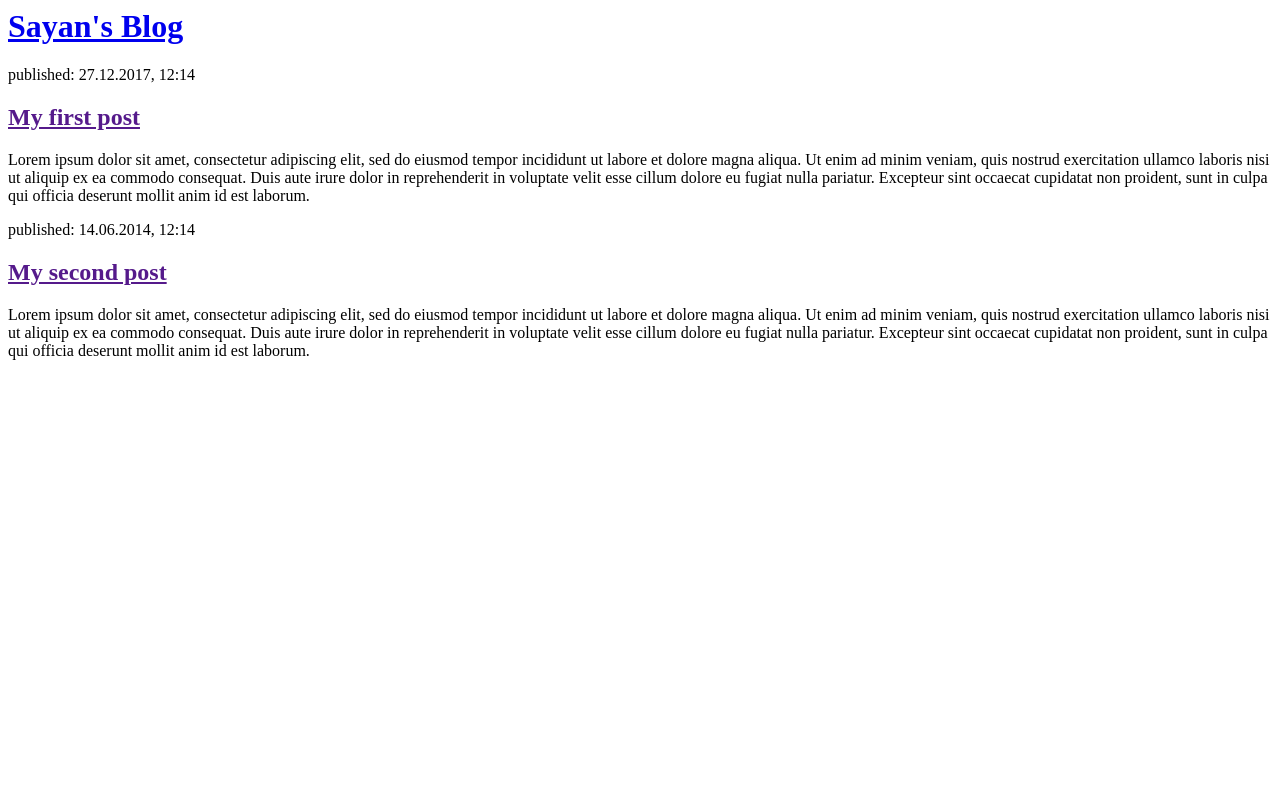
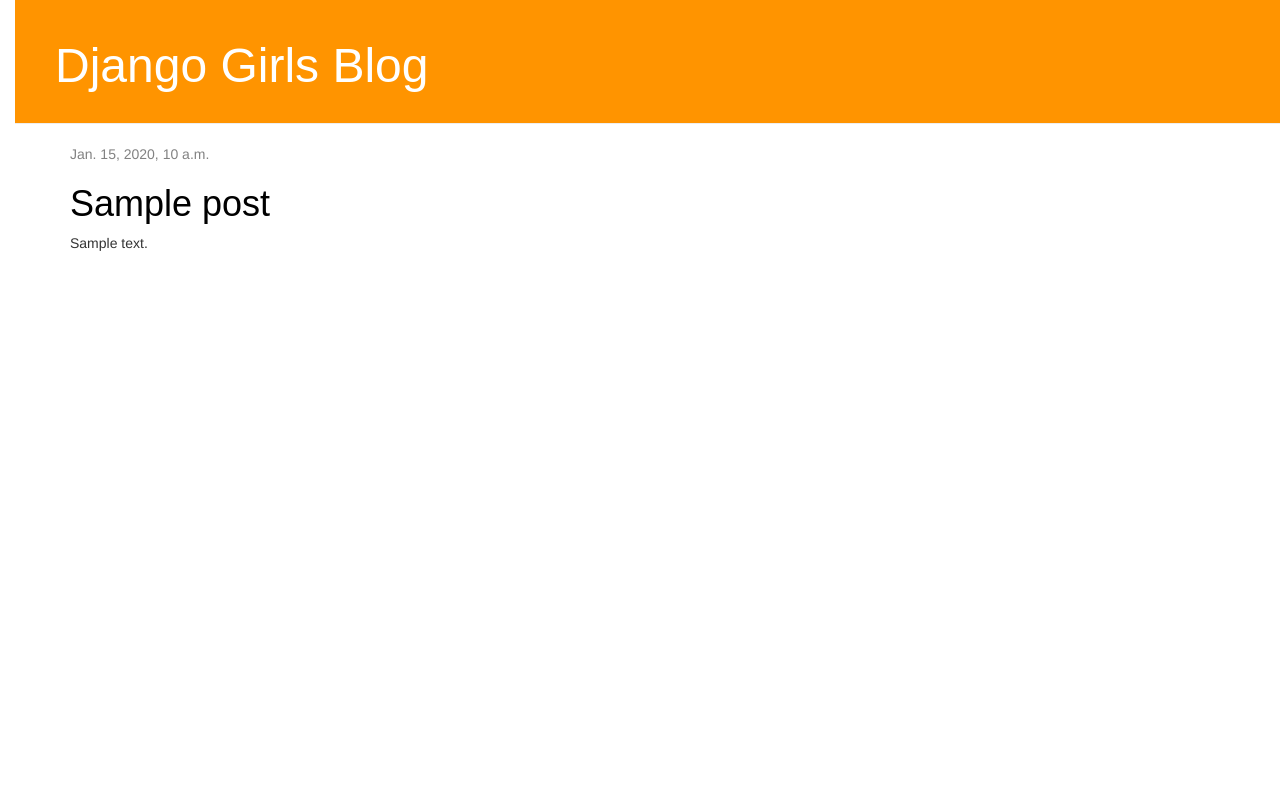
Before and after one commit to Sayan-11/my-first-blog, a Django app: template blog/templates/blog/post_list.html in a window 1280 px wide. Run offline with Django 3.2, Linux system fonts and the light colour scheme; the template is opened without the code that fills it: most values are stand-ins (such as "Sample title", 1, 10 or a date in 2020); some libraries are stand-ins or nearby versions.

Commit message:
Added view and template

```diff
--- /dev/null
+++ b/blog/static/css/blog.css
@@ -0,0 +1,53 @@
+h1 a {
+    color:  #FCA205;
+    font-family: 'Arial';
+}
+body {
+    padding-left: 15px;
+}
+.page-header {
+    background-color: #ff9400;
+    margin-top: 0;
+    padding: 20px 20px 20px 40px;
+}
+
+.page-header h1, .page-header h1 a, .page-header h1 a:visited, .page-header h1 a:active {
+    color: #ffffff;
+    font-size: 36pt;
+    text-decoration: none;
+}
+
+.content {
+    margin-left: 40px;
+}
+
+h1, h2, h3, h4 {
+    font-family: 'Lobster', cursive;
+}
+
+.date {
+    color: #828282;
+}
+
+.save {
+    float: right;
+}
+
+.post-form textarea, .post-form input {
+    width: 100%;
+}
+
+.top-menu, .top-menu:hover, .top-menu:visited {
+    color: #ffffff;
+    float: right;
+    font-size: 26pt;
+    margin-right: 20px;
+}
+
+.post {
+    margin-bottom: 70px;
+}
+
+.post h1 a, .post h1 a:visited {
+    color: #000000;
+}
--- /dev/null
+++ b/blog/templates/blog/base.html
@@ -0,0 +1,23 @@
+{% load staticfiles %}
+<html>
+    <head>
+        <link rel="stylesheet" href="//maxcdn.bootstrapcdn.com/bootstrap/3.2.0/css/bootstrap.min.css">
+<link rel="stylesheet" href="//maxcdn.bootstrapcdn.com/bootstrap/3.2.0/css/bootstrap-theme.min.css">
+        <link rel="stylesheet" href="{% static 'css/blog.css' %}">
+        <link href="//fonts.googleapis.com/css?family=Lobster&subset=latin,latin-ext" rel="stylesheet" type="text/css">
+        <title>Sayan's Blog</title>
+    </head>
+    <body>
+         <div class="page-header">
+        <h1><a href="/">Django Girls Blog</a></h1>
+    </div>
+    <div class="content container">
+        <div class="row">
+            <div class="col-md-8">
+            {% block content %}
+            {% endblock %}
+            </div>
+        </div>
+    </div>
+    </body>
+</html>
--- a/blog/templates/blog/post_list.html
+++ b/blog/templates/blog/post_list.html
@@ -1,22 +1,12 @@
-<html>
-    <head>
-        <title>Sayan's Blog</title>
-    </head>
-    <body>
-        <div>
-            <h1><a href="/">Sayan's Blog</a></h1>
-        </div>
-
-        <div>
-            <p>published: 27.12.2017, 12:14</p>
-            <h2><a href="">My first post</a></h2>
-            <p>Lorem ipsum dolor sit amet, consectetur adipiscing elit, sed do eiusmod tempor incididunt ut labore et dolore magna aliqua. Ut enim ad minim veniam, quis nostrud exercitation ullamco laboris nisi ut aliquip ex ea commodo consequat. Duis aute irure dolor in reprehenderit in voluptate velit esse cillum dolore eu fugiat nulla pariatur. Excepteur sint occaecat cupidatat non proident, sunt in culpa qui officia deserunt mollit anim id est laborum.</p>
-        </div>
-
-        <div>
-            <p>published: 14.06.2014, 12:14</p>
-            <h2><a href="">My second post</a></h2>
-            <p>Lorem ipsum dolor sit amet, consectetur adipiscing elit, sed do eiusmod tempor incididunt ut labore et dolore magna aliqua. Ut enim ad minim veniam, quis nostrud exercitation ullamco laboris nisi ut aliquip ex ea commodo consequat. Duis aute irure dolor in reprehenderit in voluptate velit esse cillum dolore eu fugiat nulla pariatur. Excepteur sint occaecat cupidatat non proident, sunt in culpa qui officia deserunt mollit anim id est laborum.</p>
-        </div>
-    </body>
-</html>
+{% extends 'blog/base.html' %}
+{% block content %}
+                {% for post in posts %}
+                    <div class="post">
+                        <div class="date">
+                            {{ post.published_date }}
+                        </div>
+                        <h1><a href="{% url 'post_detail' pk=post.pk %}">{{ post.title }}</a></h1>
+                        <p>{{ post.text|linebreaksbr }}</p>
+                    </div>
+                {% endfor %}
+{% endblock %}
--- a/blog/urls.py
+++ b/blog/urls.py
@@ -2,4 +2,5 @@
 from . import views
 urlpatterns = [
     url(r'^$', views.post_list, name='post_list'),
+    url(r'^post/(?P<pk>\d+)/$', views.post_detail, name='post_detail'),
 ]
```
Also changed, not shown: blog/templates/blog/post_detail.html (added, +13 -0 lines), blog/views.py (+9 -1 lines).
